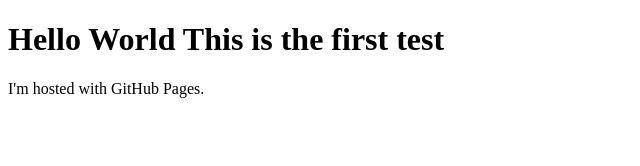
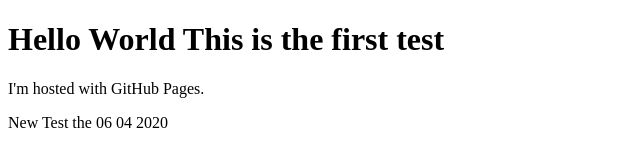
Before and after one commit to RabihAmhaz/amhaz.github.io, a plain HTML site: page index.html in a window 1280 px wide. Shown: the whole page, without its empty margins (0-640 px from the left). Drawn offline with Linux system fonts and the light colour scheme.

Commit message:
Update index.html

```diff
--- a/index.html
+++ b/index.html
@@ -3,5 +3,6 @@
 <body>
 <h1>Hello World This is the first test</h1>
 <p>I'm hosted with GitHub Pages.</p>
+<p>New Test the 06 04 2020</p>
 </body>
 </html>
```
